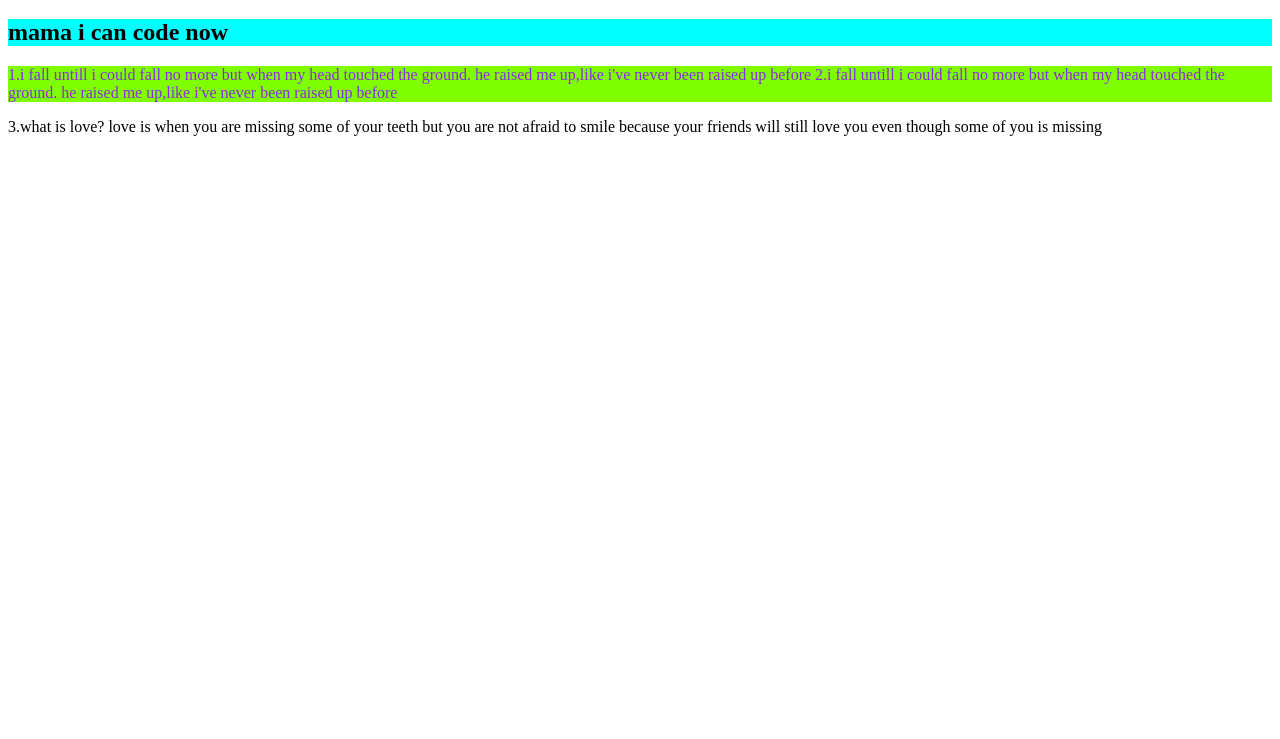
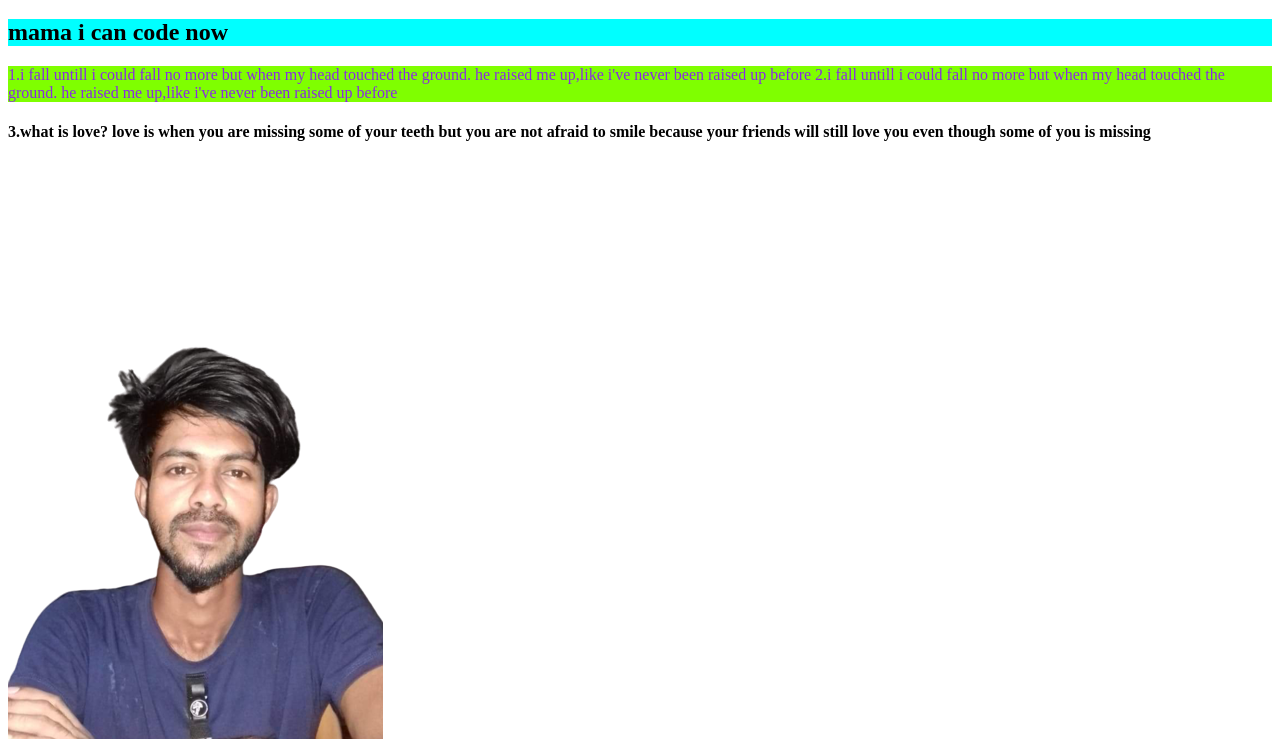
Before and after one commit to rakibrony/we-third-repo, a plain HTML site: page index.html in a window 1280 px wide. Shown: the part 61-800 px from the top of the page. Drawn offline with Linux system fonts and the light colour scheme.

Commit message:
added picture

```diff
--- a/index.html
+++ b/index.html
@@ -14,7 +14,9 @@
 
     2.i fall untill i could fall no more but when my head touched the ground. he raised me up,like i've never been raised up before</p>
 
+    <h4>3.what is love? love is when you are missing some of your teeth but you are not afraid to smile because your friends will still love you even though some of you is missing</h4>
+<img src="r2.png" alt="">
+<img src="tiger1.jpg" alt="">
 
-    3.what is love? love is when you are missing some of your teeth but you are not afraid to smile because your friends will still love you even though some of you is missing
-     </body>
+    </body>
 </html>
```
Also changed, not shown: r2.png (added), tiger1.jpg (added).
